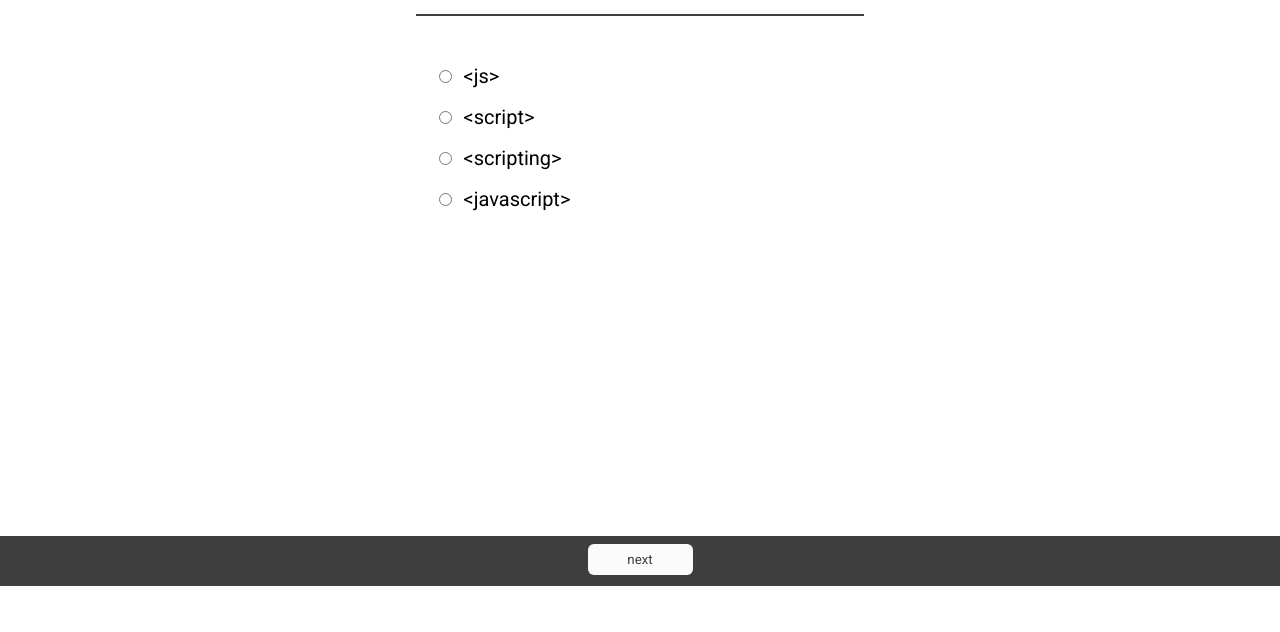
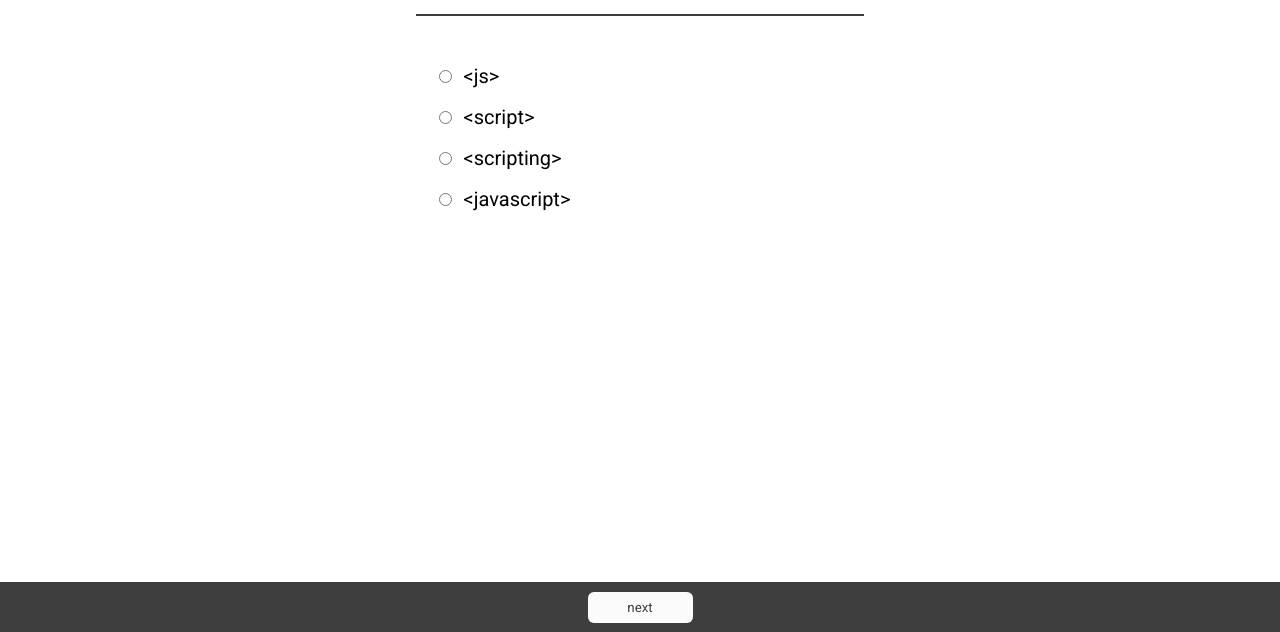
Before and after one commit to fox5352/quizSite, a plain HTML site: page index.html in a window 1280 px wide. Shown: the part 168-800 px from the top of the page. Drawn offline with Linux system fonts and the light colour scheme.

Commit message:
changed the bottom bars to fixed

```diff
--- a/style.css
+++ b/style.css
@@ -164,14 +164,19 @@ hr {
 }
 
 .nav-bar {
+    position: fixed;
+    bottom: 0;
+    left: 0;
     width: 100%;
+    height: 50px;
     background-color: var(--accent-color);
 }
 
 .control-panel {
     display: flex;
     justify-content: center;
-    margin-top: 8px;
+    align-items: center;
+    height: 100%;
 }
 
 @media only screen and (max-width: 760px) {
```
